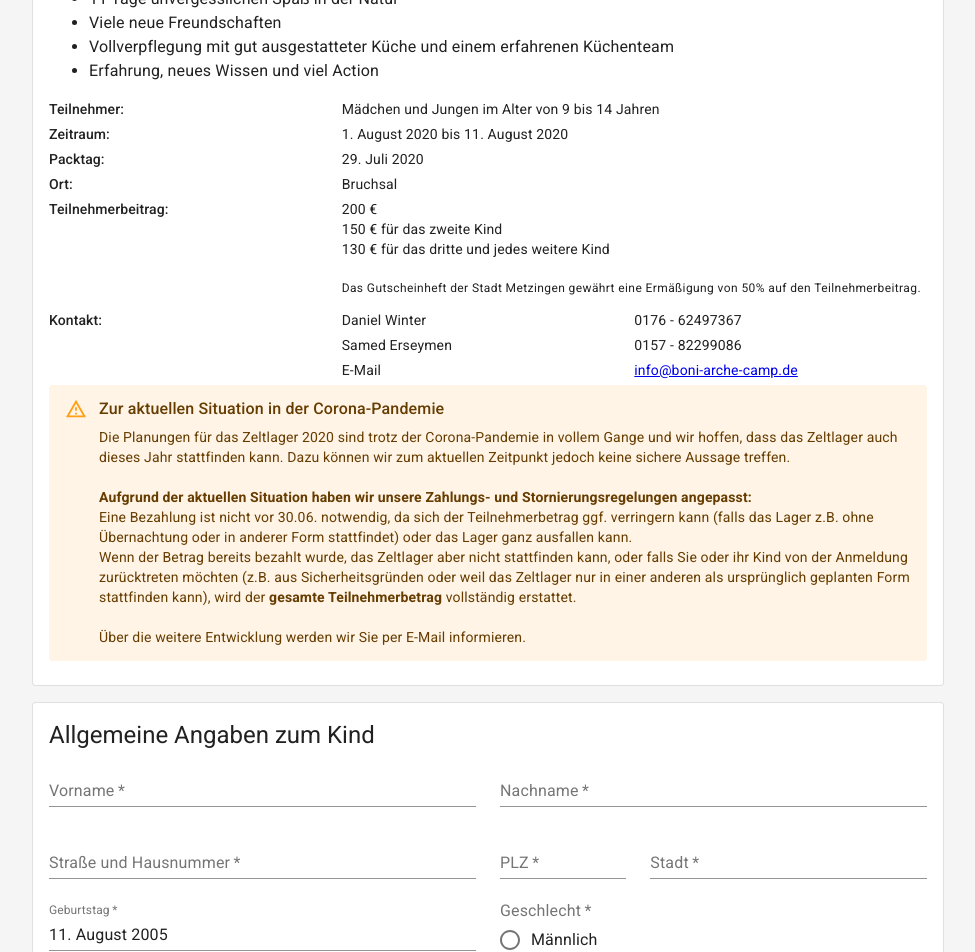
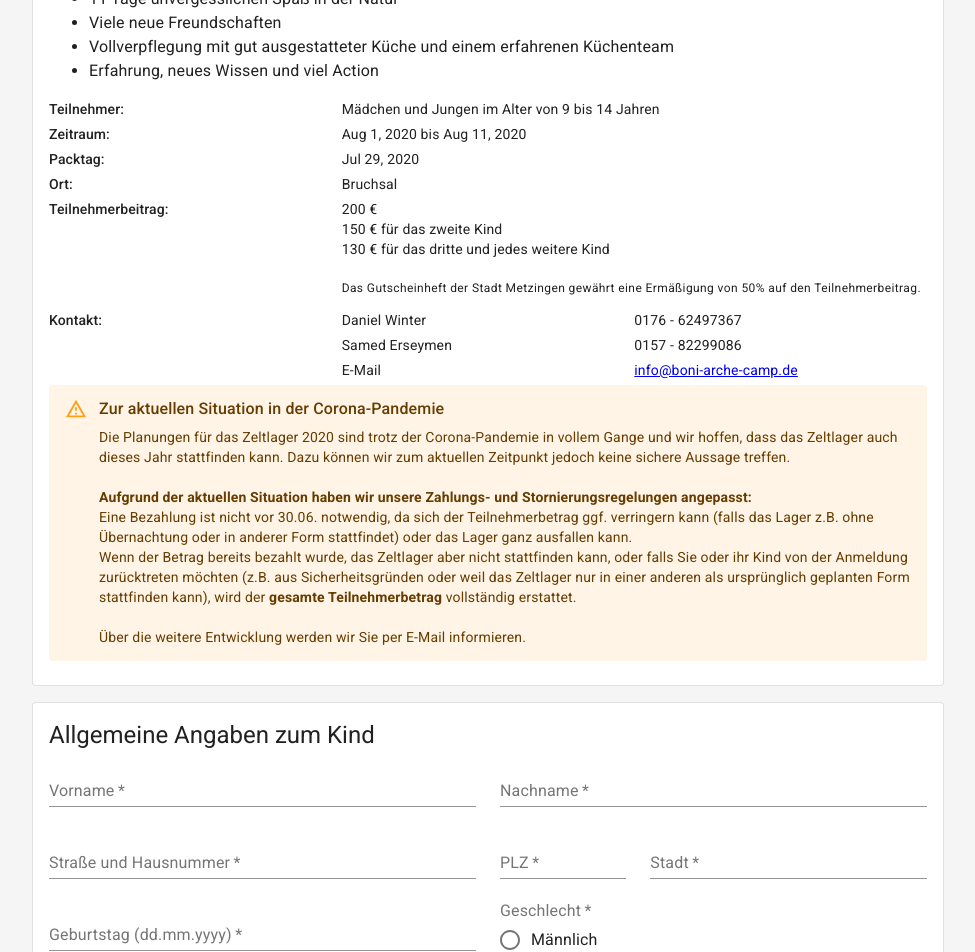
Before and after one commit to Fensterbank/camp-registration, a React (Create React App) app in the folder registration-ui/: page / in a window 1280 px wide. Shown: the part 200-1152 px from the top of the page, without its empty margins (152-1127 px from the left). Built offline with nearby package versions, Linux system fonts and the light colour scheme.

Commit message:
upgraded app

```diff
--- a/registration-ui/src/App.tsx
+++ b/registration-ui/src/App.tsx
@@ -1,6 +1,5 @@
 import './App.css';
 import 'typeface-roboto';
-import 'moment/locale/de';
 
 import { Container, Typography } from '@material-ui/core';
 import React, { useState } from 'react';
--- a/registration-ui/src/Form.tsx
+++ b/registration-ui/src/Form.tsx
@@ -1,14 +1,12 @@
 import { Button, Card, CardContent, FormControl, FormControlLabel, FormLabel, Grid, Radio, RadioGroup, TextField, Typography } from '@material-ui/core';
-import { DatePicker, MuiPickersUtilsProvider } from '@material-ui/pickers';
-import React, { FC, memo, useCallback, useState } from 'react';
+import { FC, memo, useCallback, useState } from 'react';
 import { genders, initialFieldValues, mealTypes, shirtSizes, validationSchema } from './constants';
-import moment, { Moment } from 'moment';
 
 import Legal from './Legal';
-import MomentUtils from '@date-io/moment';
 import Privacy from './Privacy';
 import config from './config.json';
 import { useFormik } from 'formik';
+import { parse } from 'date-fns';
 
 const axios = require('axios').default;
 
@@ -38,7 +36,7 @@ const Form: FC<FormProps> = ({ onSubmitted, formData }) => {
         legalRepresentative: formData.legalRepresentative,
       }
       : initialFieldValues,
-    isInitialValid: false,
+    validateOnMount: true,
     validationSchema: validationSchema,
     onSubmit: values => {
       console.log(values);
@@ -47,6 +45,7 @@ const Form: FC<FormProps> = ({ onSubmitted, formData }) => {
       setError(null);
       axios.post(`${config.apiUrl}/registrations`, {
         ...values,
+        birthday: parse(formik.values.birthday, 'dd.MM.yyyy', new Date()),
         goodSwimmer: values.goodSwimmer === 'good',
         swimPermit: values.swimPermit === 'permit',
         mealType: values.mealType === '-' ? null : values.mealType,
@@ -65,9 +64,7 @@ const Form: FC<FormProps> = ({ onSubmitted, formData }) => {
     },
   });
 
-  const handleFormikChange = useCallback(formik.handleChange, []);
-
-  const handleDateChange = (date: Moment | null) => formik.setFieldValue('birthday', date);
+  const handleFormikChange = useCallback(formik.handleChange, [formik]);
 
   return (
     <form onSubmit={formik.handleSubmit}>
@@ -91,25 +88,13 @@ const Form: FC<FormProps> = ({ onSubmitted, formData }) => {
               <MemoTextField id="city" fullWidth label="Stadt" required value={formik.values.city} onChange={handleFormikChange} />
             </Grid>
             <Grid item xs={12} md={6}>
-              <MuiPickersUtilsProvider libInstance={moment} utils={MomentUtils} locale="de">
-                <DatePicker
-                  required
-                  variant="inline"
-                  format="LL"
-                  label="Geburtstag"
-                  value={formik.values.birthday}
-                  onChange={handleDateChange}
-                  fullWidth
-                  minDate={moment(config.end).subtract(15, 'years').toISOString()}
-                  maxDate={moment(config.end).subtract(7, 'years').toISOString()}
-                />
-              </MuiPickersUtilsProvider>
+              <MemoTextField id="birthday" fullWidth label="Geburtstag (dd.mm.yyyy)" required value={formik.values.birthday} onChange={handleFormikChange} />
             </Grid>
             <Grid item xs={12} md={6}>
               <FormControl required component="fieldset">
                 <FormLabel component="legend">Geschlecht</FormLabel>
                 <RadioGroup id="gender" name="gender" value={formik.values.gender} onChange={handleFormikChange}>
-                  {genders.map(x => <FormControlLabel value={x.key} control={<Radio />} label={x.label} />)}
+                  {genders.map(x => <FormControlLabel key={x.key} value={x.key} control={<Radio />} label={x.label} />)}
                 </RadioGroup>
               </FormControl>
             </Grid>
@@ -117,7 +102,7 @@ const Form: FC<FormProps> = ({ onSubmitted, formData }) => {
               <FormControl required component="fieldset">
                 <FormLabel component="legend">T-Shirt-Größe</FormLabel>
                 <RadioGroup id="shirtSize" name="shirtSize" value={formik.values.shirtSize} onChange={handleFormikChange}>
-                  {shirtSizes.map(x => <FormControlLabel value={x.key} control={<Radio />} label={x.label} />)}
+                  {shirtSizes.map(x => <FormControlLabel key={x.key} value={x.key} control={<Radio />} label={x.label} />)}
                 </RadioGroup>
               </FormControl>
             </Grid>
@@ -141,7 +126,7 @@ const Form: FC<FormProps> = ({ onSubmitted, formData }) => {
               <FormControl component="fieldset">
                 <FormLabel component="legend">Essensgewohnheiten</FormLabel>
                 <RadioGroup id="mealType" name="mealType" value={formik.values.mealType} onChange={handleFormikChange}>
-                  {mealTypes.map(x => <FormControlLabel value={x.key} control={<Radio />} label={x.label} />)}
+                  {mealTypes.map(x => <FormControlLabel key={x.key} value={x.key} control={<Radio />} label={x.label} />)}
                 </RadioGroup>
               </FormControl>
               <MemoTextField id="mealSuggestion" fullWidth label="Essensvorschlag" value={formik.values.mealSuggestion} onChange={handleFormikChange} />
--- a/registration-ui/src/Information.tsx
+++ b/registration-ui/src/Information.tsx
@@ -1,9 +1,9 @@
 import { Alert, AlertTitle } from '@material-ui/lab';
 import { Card, CardContent, Grid, Typography } from '@material-ui/core';
-import React, { FC } from 'react';
+import React, { FC, Fragment } from 'react';
 
 import config from './config.json';
-import moment from 'moment';
+import { format } from 'date-fns';
 
 interface Contact {
   type: string;
@@ -15,15 +15,15 @@ const Information: FC = () => {
   const renderContact = (contact: Contact) => {
     switch (contact.type) {
       case 'phone':
-        return <>
+        return <Fragment key={contact.label}>
           <Grid item xs={12} md={6}><Typography variant="body2">{contact.label}</Typography></Grid>
           <Grid item xs={12} md={6}><Typography variant="body2" gutterBottom>{contact.value}</Typography></Grid>
-        </>;
+        </Fragment>;
       case 'mail':
-        return <>
+        return <Fragment key={contact.label}>
           <Grid item xs={12} md={6}><Typography variant="body2">{contact.label}</Typography></Grid>
           <Grid item xs={12} md={6}><Typography variant="body2" gutterBottom><a href={`mailto:${contact.value}`}>{contact.value}</a></Typography></Grid>
-        </>;
+        </Fragment>;
     }
   }
 
@@ -32,7 +32,7 @@ const Information: FC = () => {
       <Typography variant="body1"><div dangerouslySetInnerHTML={{ __html: config.information }} /></Typography>
       <Typography variant="body1">
         <ul>
-          {config.facts.map(fact => <li>{fact}</li>)}
+          {config.facts.map(fact => <li key={fact}>{fact}</li>)}
         </ul>
       </Typography>
       <Grid container>
@@ -46,13 +46,13 @@ const Information: FC = () => {
           <Typography variant="subtitle2">Zeitraum:</Typography>
         </Grid>
         <Grid item xs={12} md={8}>
-          <Typography variant="body2" gutterBottom>{moment(config.begin).format('LL')} bis {moment(config.end).format('LL')}</Typography>
+          <Typography variant="body2" gutterBottom>{format(new Date(config.begin), 'PP')} bis {format(new Date(config.end), 'PP')}</Typography>
         </Grid>
         <Grid item xs={12} md={4}>
           <Typography variant="subtitle2">Packtag:</Typography>
         </Grid>
         <Grid item xs={12} md={8}>
-          <Typography variant="body2" gutterBottom>{moment(config.packday).format('LL')}</Typography>
+          <Typography variant="body2" gutterBottom>{format(new Date(config.packday), 'PP')}</Typography>
         </Grid>
         <Grid item xs={12} md={4}>
           <Typography variant="subtitle2">Ort:</Typography>
@@ -64,7 +64,7 @@ const Information: FC = () => {
           <Typography variant="subtitle2">Teilnehmerbeitrag:</Typography>
         </Grid>
         <Grid item xs={12} md={8}>
-          {config.pricing.lines.map(line => <Typography variant="body2">{line}<br /></Typography>)}
+          {config.pricing.lines.map(line => <Typography key={line} variant="body2">{line}<br /></Typography>)}
           {config.pricing.suffix && <Typography variant="caption" component="p" className="mg-bottom"><br />{config.pricing.suffix}</Typography>}
         </Grid>
         <Grid item xs={12} md={4}>
--- a/registration-ui/src/Legal.tsx
+++ b/registration-ui/src/Legal.tsx
@@ -19,13 +19,13 @@ const Legal: FC<LegalProps> = ({ onAcceptedChange }) => {
       acc3: false,
       acc4: false,
     },
-    isInitialValid: false,
     validationSchema: Yup.object({
       acc1: Yup.boolean().oneOf([true], 'Muss akzeptiert werden'),
       acc2: Yup.boolean().oneOf([true], 'Muss akzeptiert werden'),
       acc3: Yup.boolean().oneOf([true], 'Muss akzeptiert werden'),
       acc4: Yup.boolean().oneOf([true], 'Muss akzeptiert werden'),
     }),
+    validateOnMount: true,
     onSubmit: () => { }
   });
 
--- a/registration-ui/src/config.json
+++ b/registration-ui/src/config.json
@@ -50,5 +50,5 @@
     "primary": "#9f714a",
     "secondary": "#999"
   },
-  "apiUrl": "https://r-api.boni.camp"
+  "apiUrl": "http://localhost:1337"
 }
--- a/registration-ui/src/constants.ts
+++ b/registration-ui/src/constants.ts
@@ -1,7 +1,4 @@
 import * as Yup from 'yup';
-
-import config from './config.json';
-import moment from 'moment';
 
 export const initialFieldValues = {
   firstName: '',
@@ -9,7 +6,7 @@ export const initialFieldValues = {
   street: '',
   zip: '',
   city: '',
-  birthday: moment(config.end).subtract(15, 'years').toISOString(),
+  birthday: '',
   gender: null,
   phone: '',
   mobile: '',
--- a/registration-ui/tsconfig.json
+++ b/registration-ui/tsconfig.json
@@ -17,7 +17,8 @@
     "resolveJsonModule": true,
     "isolatedModules": true,
     "noEmit": true,
-    "jsx": "react"
+    "jsx": "react-jsx",
+    "noFallthroughCasesInSwitch": true
   },
   "include": [
     "src"
```
Also changed, not shown: registration-ui/package.json (+15 -17 lines), 1 other file (tests, documents, lock files or other folders).
